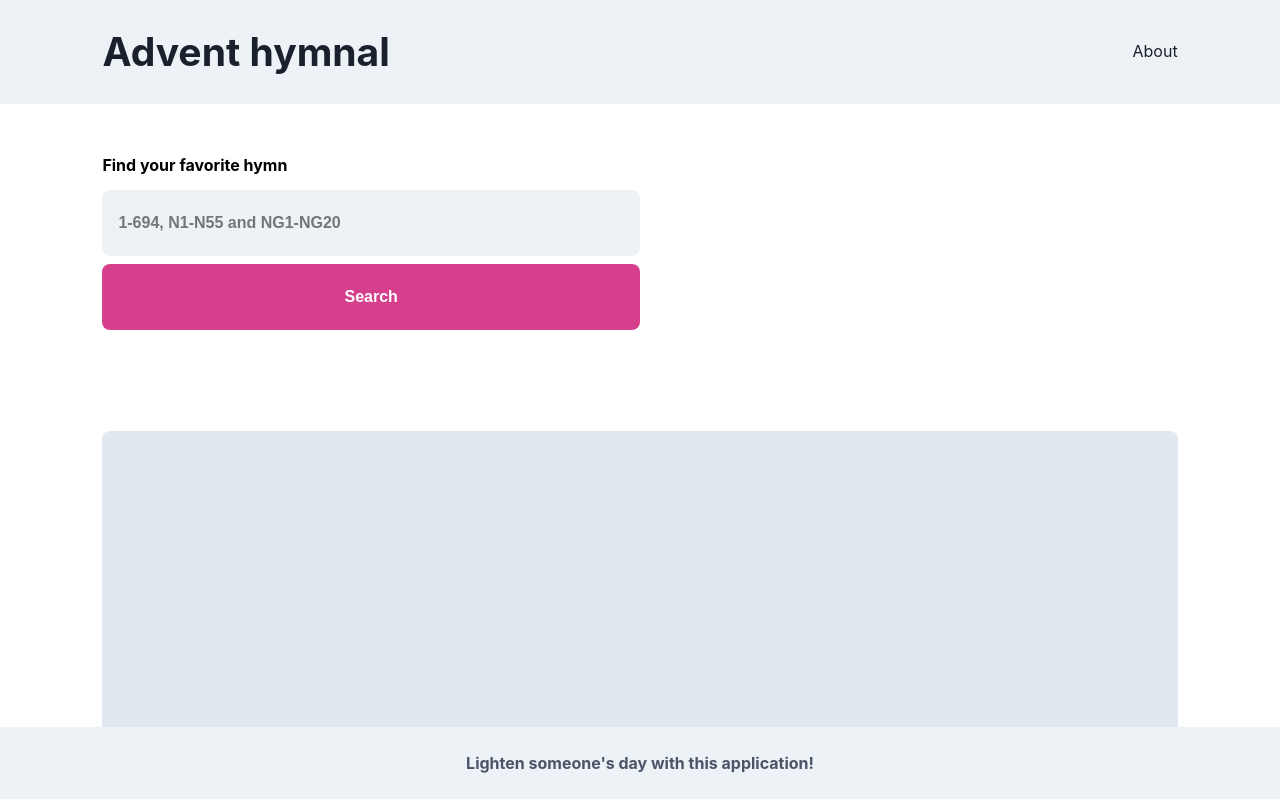
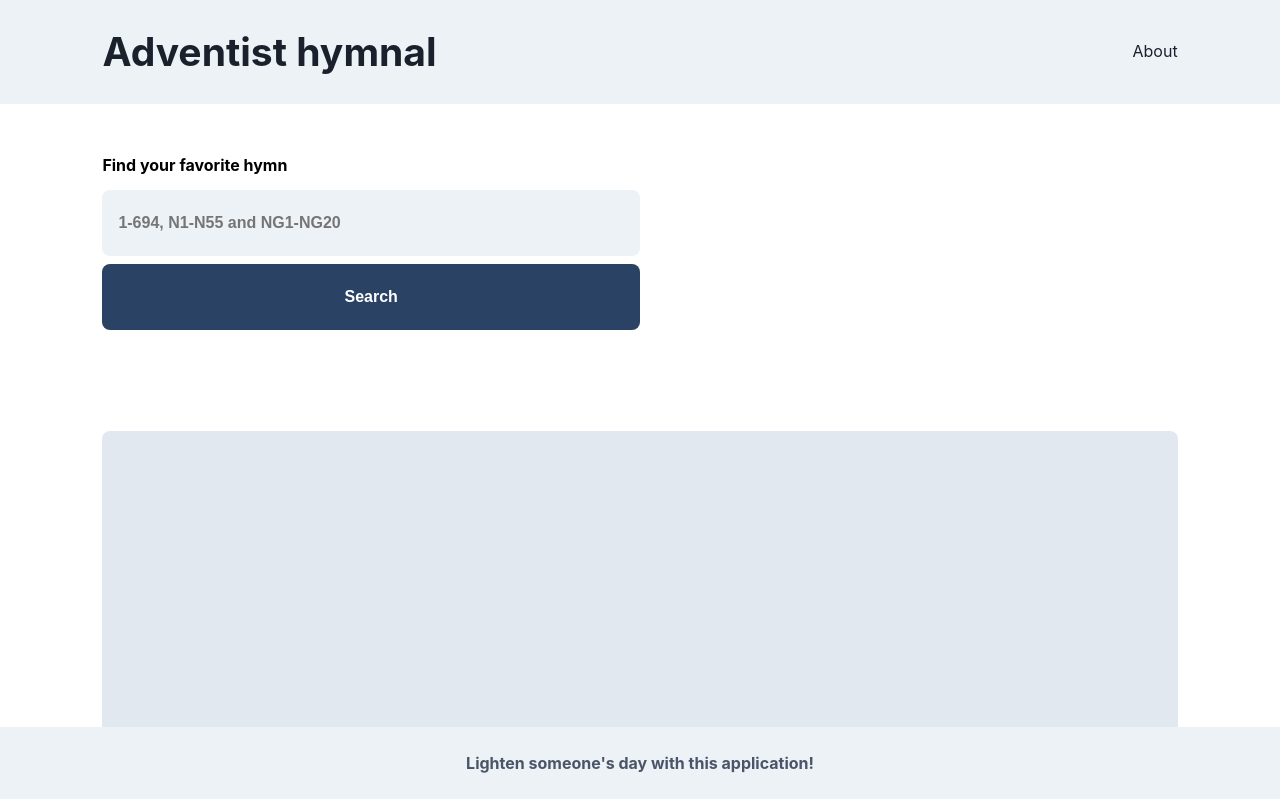
Before and after one commit to bbawuah/Hymn-songs, a Node server app: page / in a window 1280 px wide. Shown: the top 799 px of the page. Run offline with Node 20, Linux system fonts and the light colour scheme.

Commit message:
first commit

```diff
--- a/public/script.js
+++ b/public/script.js
@@ -123,6 +123,16 @@ btn.addEventListener('click', (e) => {
 
             let twiHymn = data[i].songEN.replace(/q|Q/g, 'ε')
             output[0].innerText = twiHymn.replace(/x|X/g, 'ɔ')
+
+
+            // .replace(/\n\n/g, (() => {
+            //   var number = 1;
+            //   number++
+            //   return () => {
+            //     return '\n\n' +number;
+            //   }
+            // })())
+
             output[1].innerText = data[i].songTWI;
             checkEng(data, i);
 
@@ -296,7 +306,7 @@ fontBtn[0].addEventListener('click', () => {
       sub.style.fontSize = `${subSize}rem`;
     })
 
-    fontBtn[1].style.background = '#B83280';
+    fontBtn[1].style.background = '#2A4365';
     fontBallPos = fontBallPos - 20;
     fontBall.style.left = `${fontBallPos}%`;
 
@@ -304,7 +314,7 @@ fontBtn[0].addEventListener('click', () => {
   }
 
   if (fontBallPos === 0) {
-    fontBtn[0].style.background = '#E2E8F0';
+    fontBtn[0].style.background = '#2A4365';
 
   }
 
@@ -325,14 +335,14 @@ fontBtn[1].addEventListener('click', () => {
       sub.style.fontSize = `${subSize}rem`;
     })
 
-    fontBtn[0].style.background = '#B83280';
+    fontBtn[0].style.background = '#2A4365';
     fontBallPos = fontBallPos + 20;
     fontBall.style.left = `${fontBallPos}%`;
 
   }
 
   if (fontBallPos === 80) {
-    fontBtn[1].style.background = '#E2E8F0';
+    fontBtn[1].style.background = '#2A4365';
   }
 
 })
--- a/public/style.css
+++ b/public/style.css
@@ -90,7 +90,7 @@ section[class] section  #font-title{
 .font-btn{
   width: 2em;
   height: 2em;
-  background: #B83280;
+  background: #2A4365;
   border-radius: 50%;
   border: none;
   font-weight: bolder;
@@ -110,7 +110,7 @@ section[class] section  #font-title{
 .font-bar {
   width: 10em;
   height: 2em;
-  background: #FED7E2;
+  background: #90CDF4;
   border-radius: 15px;
   position: relative;
 }
@@ -122,7 +122,7 @@ section[class] section  #font-title{
   width: 2em;
   border-radius: 50%;
   transition: 0.2s ease-in-out;
-  background: #702459;
+  background: #2B6CB0;
 }
 
 header, footer, section.grid-about {
@@ -169,8 +169,8 @@ section {
   width: 75px;
   height: 75px;
   border-radius: 50%;
-  border-top-color: #D53F8C;
-  border-left-color: #D53F8C;
+  border-top-color: #2A4365;
+  border-left-color:  #2A4365;
   animation: spin 1.5s infinite ease-in-out;
   visibility: hidden;
   opacity: 0;
@@ -226,7 +226,7 @@ form input{
 .suggestions{
   height: auto;
   width: auto;
-  background: #FED7E2;
+  background:  #FEFCBF;
   border-radius: 8px;
   margin-bottom: .5em;
   transition: 0.2s ease-in-out;
@@ -241,7 +241,7 @@ form input{
   padding: 3vmin 2vmin;
   border-radius: 8px;
   border: none;
-  background: #FED7E2;
+  background: #FEFCBF;
   font-weight: 600;
   font-size: 1em;
   transition: 0.2s ease-in-out;
@@ -249,7 +249,7 @@ form input{
 
 .suggestions .active-list-item{
   transition: 0.2s ease-in-out;
-  background: #FBB6CE;
+  background: #FAF089;
   outline: none;
 }
 
@@ -268,7 +268,7 @@ form input:focus, form select:focus {
 }
 
 form button {
-  background: #D53F8C;
+  background: #2A4365;
   color: white;
   position: relative;
   width: 100%;
@@ -277,7 +277,7 @@ form button {
 }
 
 form button::before {
-  background: #702459;
+  background: #2B6CB0;
   content: '';
   width: 0;
   height: 100%;
@@ -325,7 +325,7 @@ section[class] section:nth-child(2) button {
   padding: 1vmax 2vmax;
   border-radius: 8px;
   border: none;
-  background: #D53F8C;
+  background: #2A4365;
   color: white;
   font-weight: 600;
   font-size: 1em;
@@ -398,7 +398,7 @@ footer p {
 }
 
 .about em{
-  color: #D53F8C;
+  color: #2A4365;
 }
 
 .about .grid-about{
--- a/serve_html/app.js
+++ b/serve_html/app.js
@@ -19,7 +19,7 @@ app.use(express.static(publicDirectoryPath));
 
 app.get('', (req, res) => {
   res.render('index', {
-    title: 'Advent hymnal',
+    title: 'Adventist hymnal',
     message: "Lighten someone's day with this application!"
   })
 })
@@ -27,7 +27,7 @@ app.get('', (req, res) => {
 
 app.get('/about', (req, res) => {
   res.render('about', {
-    title: 'Advent hymnal',
+    title: 'Adventist hymnal',
     message: "Lighten someone's day with this application!"
   })
 })
```
